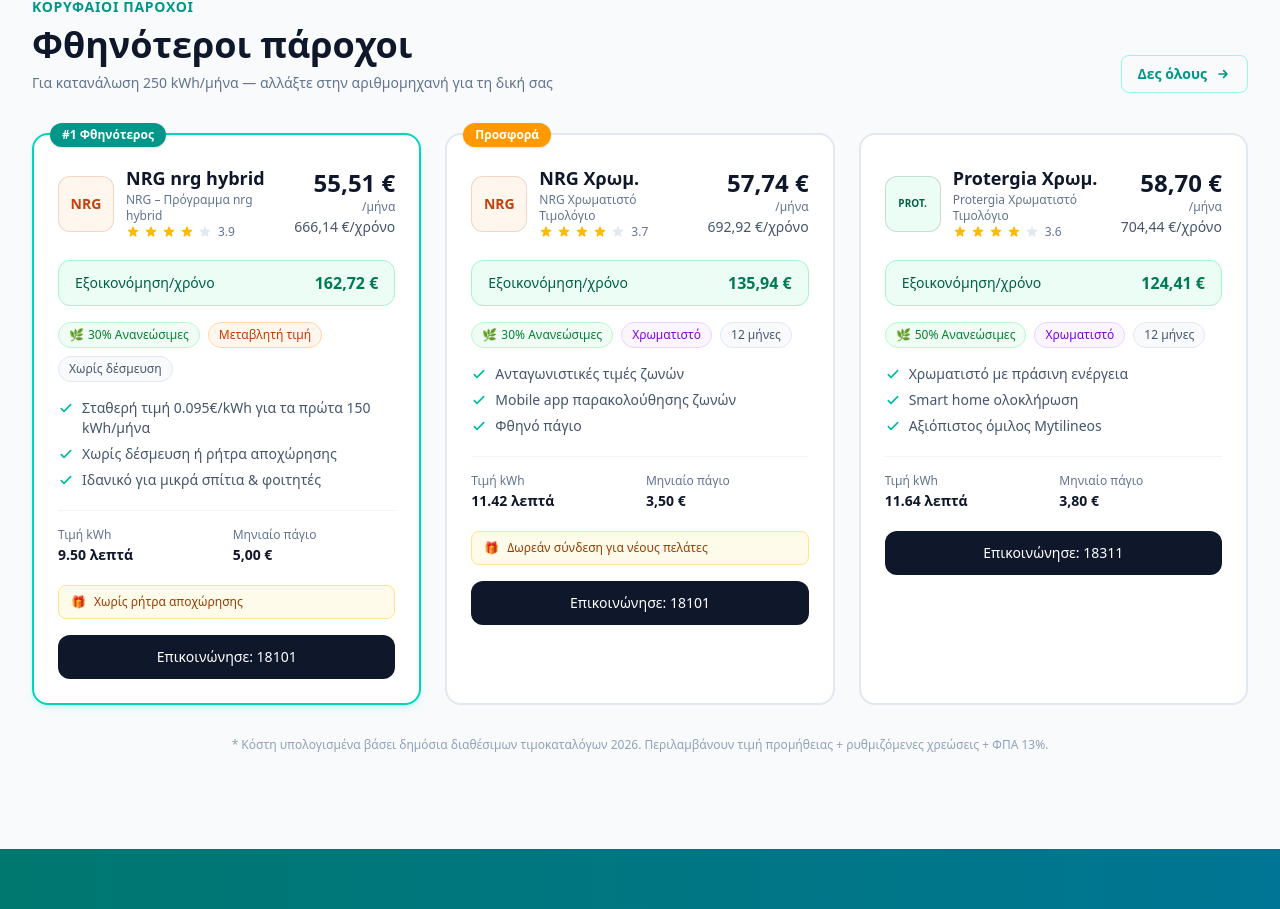
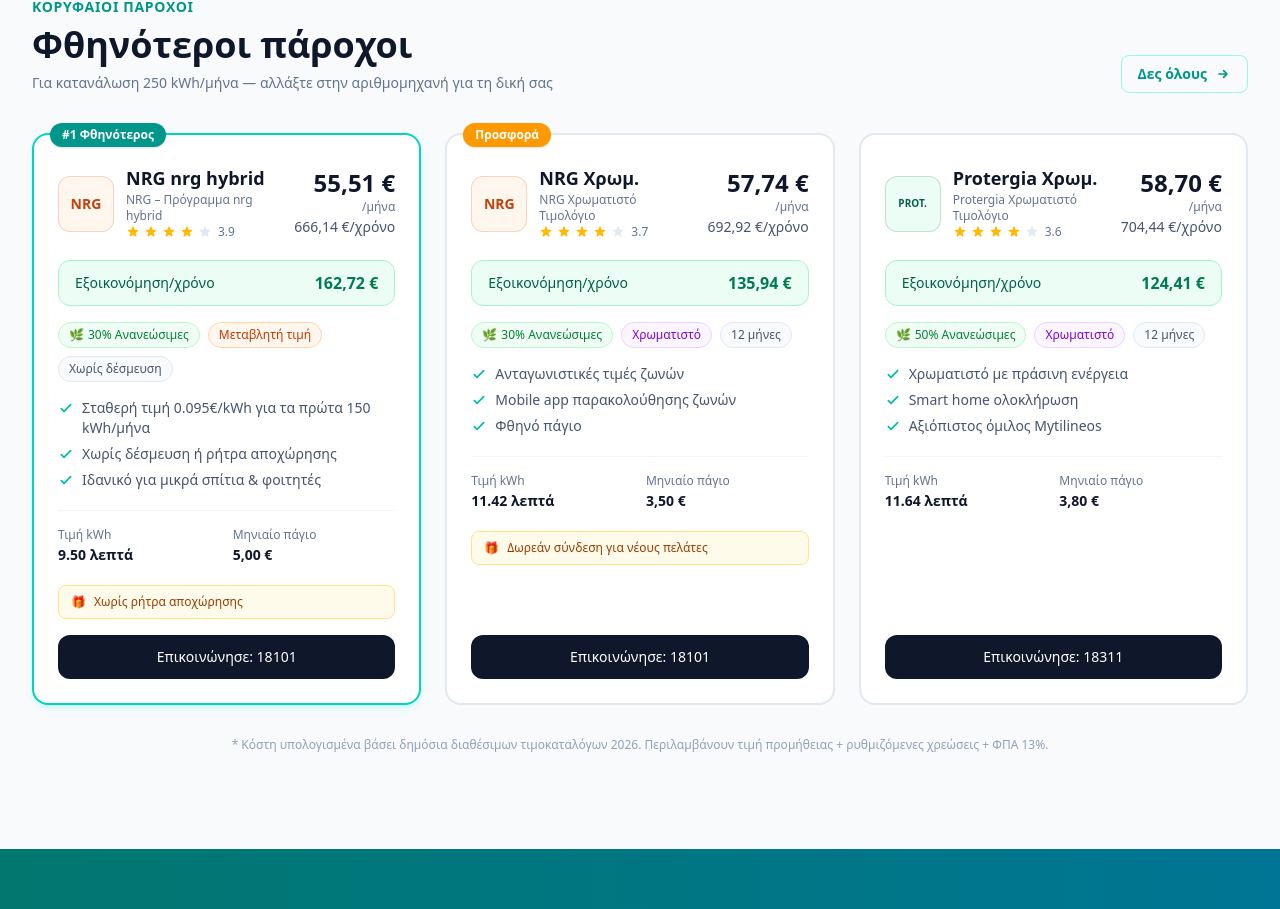
Before and after one commit to ViktorSpyrantis/energy-compare, a Next.js app: page / in a window 1280 px wide. Shown: the part 1739-2648 px from the top of the page. Built offline with nearby package versions, Linux system fonts and the light colour scheme.

Commit message:
Align ProviderCard CTA button to bottom of card
Make the card a flex column and add mt-auto to the CTA link so it
always sits at the bottom, regardless of varying content heights.

https://claude.ai/code/session_01BsDn8RMaQdgGjd6ZF8UJoa

```diff
--- a/src/components/ProviderCard.tsx
+++ b/src/components/ProviderCard.tsx
@@ -45,7 +45,7 @@ export default function ProviderCard({
 
   return (
     <div
-      className={`relative bg-white rounded-2xl border-2 p-6 transition-all hover:shadow-lg ${
+      className={`relative bg-white rounded-2xl border-2 p-6 transition-all hover:shadow-lg flex flex-col ${
         isCurrent
           ? "border-slate-300"
           : rank === 1
@@ -209,7 +209,7 @@ export default function ProviderCard({
       {/* CTA */}
       <a
         href={`tel:${provider.phone}`}
-        className="block w-full text-center bg-slate-900 hover:bg-slate-800 text-white font-medium py-3 rounded-xl transition-colors text-sm"
+        className="block w-full text-center bg-slate-900 hover:bg-slate-800 text-white font-medium py-3 rounded-xl transition-colors text-sm mt-auto"
       >
         Επικοινώνησε: {provider.phone}
       </a>
```
